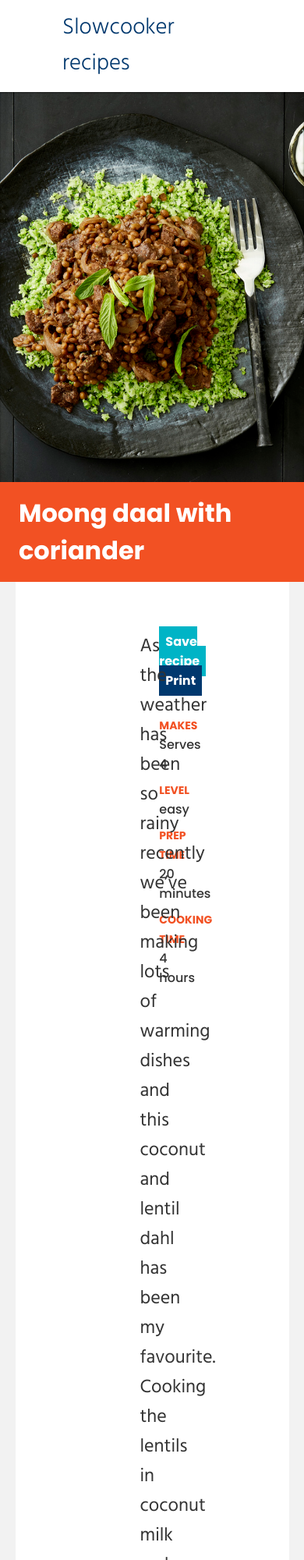
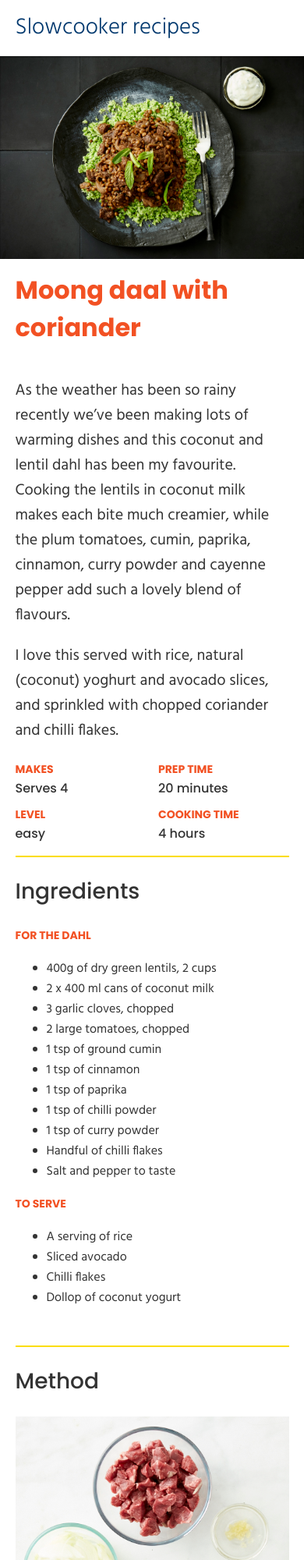
Before and after one commit to simi3/recipes, a plain HTML site: page index.html in a window 390 px wide. Shown: the top 2000 px of the page at 78% size. Drawn offline with Linux system fonts and the light colour scheme.

Commit message:
Responsive layout

```diff
--- a/index.html
+++ b/index.html
@@ -3,6 +3,7 @@
 <HTML>
 	<head>
 		<meta charset="utf-8">
+		<meta name="viewport" content="width=device-width, initial-scale=1">
 
 		<title>Slowcooker recipes</title>
 
@@ -15,7 +16,7 @@
 	}
 
 	body {
-		font-size: 16px;
+		font-size: 18px;
 		font-family: 'Hind', sans-serif;
 		font-weight: 400;
 		color: #333333;
@@ -41,23 +42,11 @@
 		color: #00386E;
 	}
 
-	.recipeTitle {
-		font-family: 'Poppins', sans-serif;
-		font-weight: 700;
-		font-size: 2em;
-		background-color: #F25123;
-		padding-top: 0.5em;
-		padding-bottom: 0.5em;
-		padding-left: 0.75em;
-		padding-right: 0.75em;
-		color: white;
-		display: inline-block;
-	}
 
 	.recipeDesc {
 		font-family: font-family: 'Hind', sans-serif;
 		font-weight: 400;
-		font-size: 1.5em;
+		font-size: 1.25em;
 		display: inline-block;
 		width: 75%;
 	}
@@ -75,7 +64,7 @@
 	}
 
 	.recipeDeets ul {
-		margin-top: 2em;
+		margin-top: 1.5em;
 		padding: 0;
 	}
 
@@ -99,12 +88,14 @@
 	}
 
 	.btn {
-		padding: 8px;
+		padding: 0.5em;
 		font-size: 1em;
 		font-family: 'Poppins', sans-serif;
 		font-weight: 700;
 		color: white;
 		text-decoration: none;
+		display: inline-block;
+		margin-bottom: 5px;
 	}
 
 	.tealbtn {
@@ -115,13 +106,35 @@
 		background-color: #00386E;
 	}
 
-	#recipeHero {
+	.recipeHero {
 		width: 100%;
 		background: url("img/hero.jpg") no-repeat center center fixed;
 		min-height: 500px;
 		background-size: cover;
 		box-shadow: inset 0 1px 2px 0 rgba(0,0,0,0.50);
+	}
 
+	.title {
+		font-family: 'Poppins', sans-serif;
+		font-weight: 700;
+		font-size: 2em;
+		background-color: #F25123;
+		padding-top: 0.5em;
+		padding-bottom: 0.5em;
+		padding-left: 0.75em;
+		padding-right: 0.75em;
+		color: white;
+		display: inline-block;
+		margin-left: 5%;
+	}
+
+	.overlap {
+		background-color: white;
+		width: 90%;
+		margin-left: 5%;
+		display: inline-block;
+		height: 2em;
+		margin-bottom: 0;
 	}
 
 	#recipeContainer {
@@ -130,13 +143,160 @@
 		margin: auto;
 		padding-left: 10em;
 		padding-right: 10em;
-		padding-top: 4em;
+		padding-top: 2em;
 		padding-bottom: 3em;
+		position: relative;
+		top: -110px;
+	}
+
+	.ingredients {
+		width: 100%;
+		max-height: 450px;
+		columns: 3;
+		padding-bottom: 1.5em;
 	}
 
 	hr {
 	border: 0.5px solid #FBDD00;
+	clear: both;
 	}
+
+	.recipeStep {
+		width: 100%;
+		min-height: 280px;
+		margin-bottom: 1em;
+	}
+
+	.recipeStepImage {
+		width: 35%;
+		min-height: 280px;
+		float: left;
+	}
+
+	#img1 {
+		background: url("img/step1.jpg") no-repeat center center;
+		background-size: cover;
+	}
+
+	#img2 {
+		background: url("img/step2.jpg") no-repeat center center;
+		background-size: cover;
+	}
+
+	#img3 {
+		background: url("img/step3.jpg") no-repeat center center;
+		background-size: cover;
+	}
+
+	#img4 {
+		background: url("img/step4.jpg") no-repeat center center;
+		background-size: cover;
+	}
+
+	#img5 {
+		background: url("img/step5.jpg") no-repeat center center;
+		background-size: cover;
+	}
+
+
+	.recipeStepDesc {
+		width: 60%;
+		float: right;
+	}
+
+	#headerContent {
+		position: relative;
+		top: -100px;
+		z-index: 10;
+	}
+
+
+	@media only screen and (max-width: 800px) {
+		  body {
+		    font-size: 16px;
+		    background-color: white;
+		  }
+
+	 	.recipeHero {
+			background: url("img/hero.jpg") no-repeat center center;
+			background-size: 100%;
+			min-height: 260px;
+			}
+
+
+		.title {
+			background-color: white;
+			padding: 0.5em 0 0 0;
+			color: #F25123;
+		}
+
+		#navbar {
+			padding-left: 5%;
+		}
+
+		.recipeDesc {
+			width: 100%;
+		}
+
+		.recipeDeets {
+			width: 100%;
+			columns: 2;
+		}
+
+		#recipeContainer {
+			width: 90%;
+			margin: auto;
+			padding: 0;
+		}
+
+		.actionButtons {
+			display: none;
+		}
+
+		.recipeDeets ul {
+		margin-top: 0;
+		}
+
+		.ingredients {
+		max-height: none;
+		columns: 1;
+		}
+
+		.recipeStepDesc {
+		width: 100%;
+		}
+
+		.recipeStepImage {
+		width: 100%;
+		}
+
+		#headerContent, #recipeContainer {
+		position: static;
+		}
+
+	}
+
+
+	@media only screen and (min-width: 800px) and (max-width: 1300px)  {
+
+		#recipeContainer {
+		padding-left: 4em;
+		padding-right: 4em;
+		padding-top: 2em;
+		padding-bottom: 3em;
+		}
+
+
+		.recipeStepDesc {
+		width: 45%;
+		}
+
+		.recipeStepImage {
+		width: 50%;
+		}
+
+	}
+
 
 	</style>
 
@@ -148,11 +308,16 @@
 			<div id="wordmark">Slowcooker recipes</div>
 		</div>
 
-		<div id="recipeHero">
+		<div class="recipeHero">
 		</div>
 
-		<div class="recipeTitle">
-			Moong daal with coriander
+
+		<div id="headerContent">
+			<div class="title">
+				Moong daal with coriander
+			</div>
+			<div class="overlap">
+			</div>
 		</div>
 
 		<div id="recipeContainer">
@@ -163,8 +328,10 @@
 			</div>
 
 			<div class="recipeDeets">
-				<a class="btn tealbtn" href="#">Save recipe</a>
-				<a class="btn bluebtn" href="#">Print</a>
+
+				<div class="actionButtons">
+					<a class="btn tealbtn" href="#">Save recipe</a>
+				</div>
 
 				<ul>
 					<li>
@@ -189,7 +356,87 @@
 				</ul>
 			</div>
 
+			<div>
+
 			<hr />
+				<h2>Ingredients</h2>
+			</div>
+
+			<div class="ingredients">
+				<b class="recipeLabel">FOR THE DAHL</b>
+				<ul>
+					<li>400g of dry green lentils, 2 cups</li>
+					<li>2 x 400 ml cans of coconut milk</li>
+					<li>3 garlic cloves, chopped</li>
+					<li>2 large tomatoes, chopped</li>
+					<li>1 tsp of ground cumin</li>
+					<li>1 tsp of cinnamon</li>
+					<li>1 tsp of paprika</li>
+					<li>1 tsp of chilli powder</li>
+					<li>1 tsp of curry powder</li>
+					<li>Handful of chilli flakes</li>
+					<li>Salt and pepper to taste</li>
+				</ul>
+
+				<b class="recipeLabel">TO SERVE</b>
+
+				<ul>
+					<li>A serving of rice</li>
+					<li>Sliced avocado</li>
+					<li>Chilli flakes</li>
+					<li>Dollop of coconut yogurt</li>
+				</ul>
+
+			</div>
+
+			<hr />
+
+			<div>
+				<h2>Method</h2>
+			</div>
+
+			<div class="recipeStep">
+				<div class="recipeStepImage" id="img1"></div>
+				<div class="recipeStepDesc">
+					<h3>1. Prepare ingredients</h3>
+					<p>Thinly slice 1 onion. Crush or finely chop the garlic. Peel and finely grate the ginger. Trim and cut the lamb into 1.5 cm chunks.</p>
+				</div>
+			</div>
+
+			<div class="recipeStep">
+				<div class="recipeStepImage" id="img2"></div>
+				<div class="recipeStepDesc">
+					<h3>2. Cook aromatics</h3>
+					<p>Heat 1 tbs oil in a large deep frypan over medium heat. Add the garam masala, onion, garlic, ginger and ¼ tsp salt, and cook, stirring, for 3-5 mins until slightly softened and fragrant.</p>
+				</div>
+			</div>
+
+			<div class="recipeStep">
+				<div class="recipeStepImage" id="img3"></div>
+				<div class="recipeStepDesc">
+					<h3>3. Cook lamb</h3>
+					<p>Increase heat to high, add the lamb and stir for 2 mins or until starting to brown. Add the water (see staples list), cover with a lid and reduce heat to low. Cook for 15 mins or until the lamb is tender.</p>
+				</div>
+			</div>
+
+			<div class="recipeStep">
+				<div class="recipeStepImage" id="img4"></div>
+				<div class="recipeStepDesc">
+					<h3>4. Prepare broccoli 'rice'</h3>
+					<p>Meanwhile, using a food processor, knife or box grater, finely chop or coarsely grate the broccoli until it resembles coarse breadcrumbs. Pick the mint leaves, discarding the stems, and tear any larger leaves, reserving a few leaves to serve.</p>
+				</div>
+			</div>
+
+			<div class="recipeStep">
+				<div class="recipeStepImage" id="img5"></div>
+				<div class="recipeStepDesc">
+					<h3>5. Cook broccoli 'rice'</h3>
+					<p>Heat 2 tsp oil in a large frypan and cook broccoli for 1-2 mins until lightly cooked. Season with salt. Cover and keep warm. Combine half the chopped mint with the yoghurt and season with salt.</p>
+				</div>
+			</div>
+			<br />
+			<hr />
+
 
 		</div>
 
```
Also changed, not shown: img/step1.jpg (renamed from Recipe mockup/ID00787S1_LambDhansakBroccoli.jpg), img/step2.jpg (renamed from Recipe mockup/ID00787S2_LambDhansakBroccoli.jpg), img/step3.jpg (renamed from Recipe mockup/ID00787S3_LambDhansakBroccoli.jpg), img/step4.jpg (renamed from Recipe mockup/ID00787S4_LambDhansakBroccoli.jpg), img/step5.jpg (renamed from Recipe mockup/ID00787S6_LambDhansakBroccoli.jpg), img/step6.jpg (renamed from Recipe mockup/ID00787S5_LambDhansakBroccoli.jpg).
